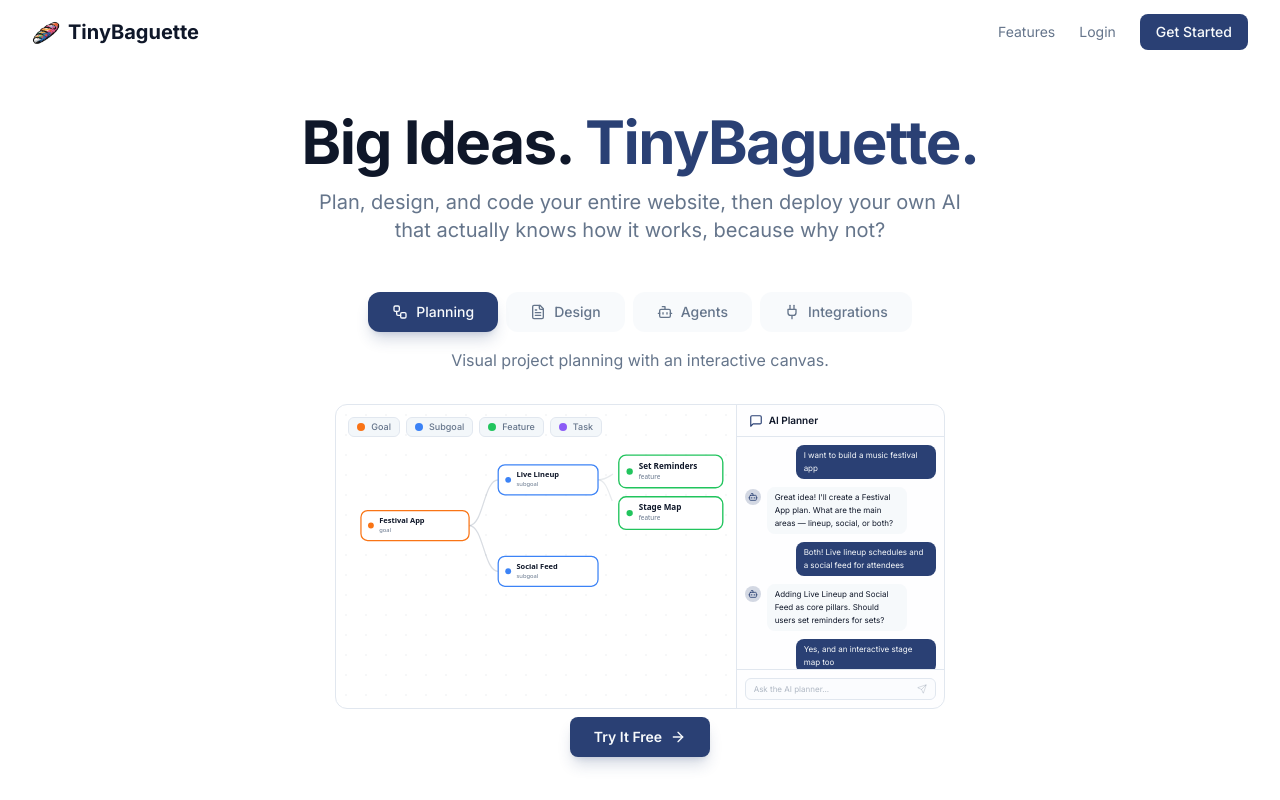
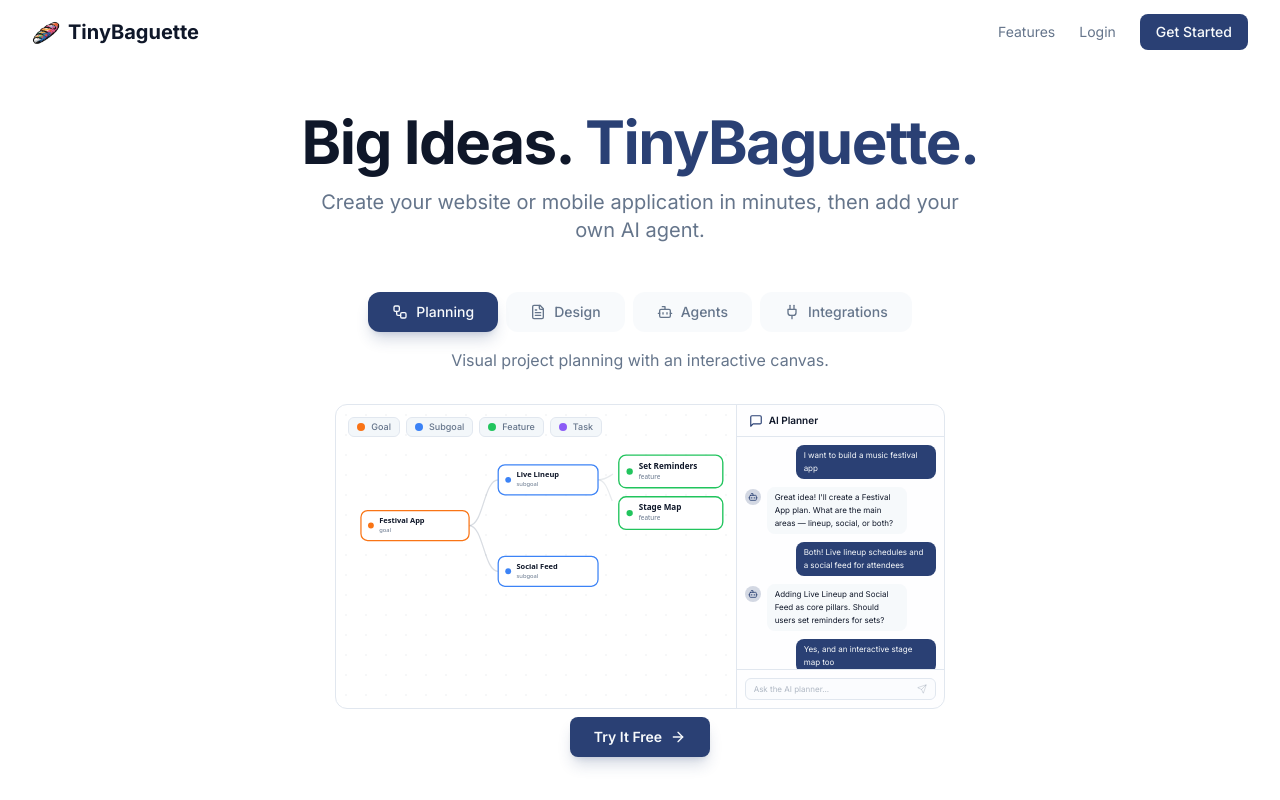
Before and after one commit to benauyoung/Planner, a Next.js app: page / in a window 1280 px wide. Shown: the top 800 px of the page. Built offline with nearby package versions, Linux system fonts and the light colour scheme.

Commit message:
copy: update landing page hero — Big Ideas. TinyBaguette. + new subtitle

```diff
--- a/components/landing/features-tabs.tsx
+++ b/components/landing/features-tabs.tsx
@@ -1440,7 +1440,7 @@
             <span className="text-primary">TinyBaguette.</span>
           </h2>
           <p className="text-muted-foreground text-lg sm:text-xl max-w-2xl mx-auto">
-            Plan, design, and code your entire website, then deploy your own AI that actually knows how it works, because why not?
+            Create your website or mobile application in minutes, then add your own AI agent.
           </p>
         </motion.div>
 
--- a/components/landing/interactive-showcase.tsx
+++ b/components/landing/interactive-showcase.tsx
@@ -584,14 +584,12 @@
           </div>
 
           <h1 className="text-4xl sm:text-5xl lg:text-6xl font-bold leading-tight tracking-tight mb-6">
-            Your Entire Project.{' '}
-            <span className="text-primary">Planned in One Shot.</span>
+            Big Ideas.{' '}
+            <span className="text-primary">TinyBaguette.</span>
           </h1>
 
           <p className="text-lg sm:text-xl text-muted-foreground leading-relaxed mb-10 max-w-2xl mx-auto">
-            Describe what you want to build. AI generates a complete project plan: goals, features,
-            tasks, timelines, dependencies, PRDs, and implementation prompts. All connected,
-            all ready to execute. Then hand the wheel to AI and ship.
+            Create your website or mobile application in minutes, then add your own AI agent.
           </p>
 
           <div className="flex flex-col sm:flex-row items-center gap-4 justify-center">
```
